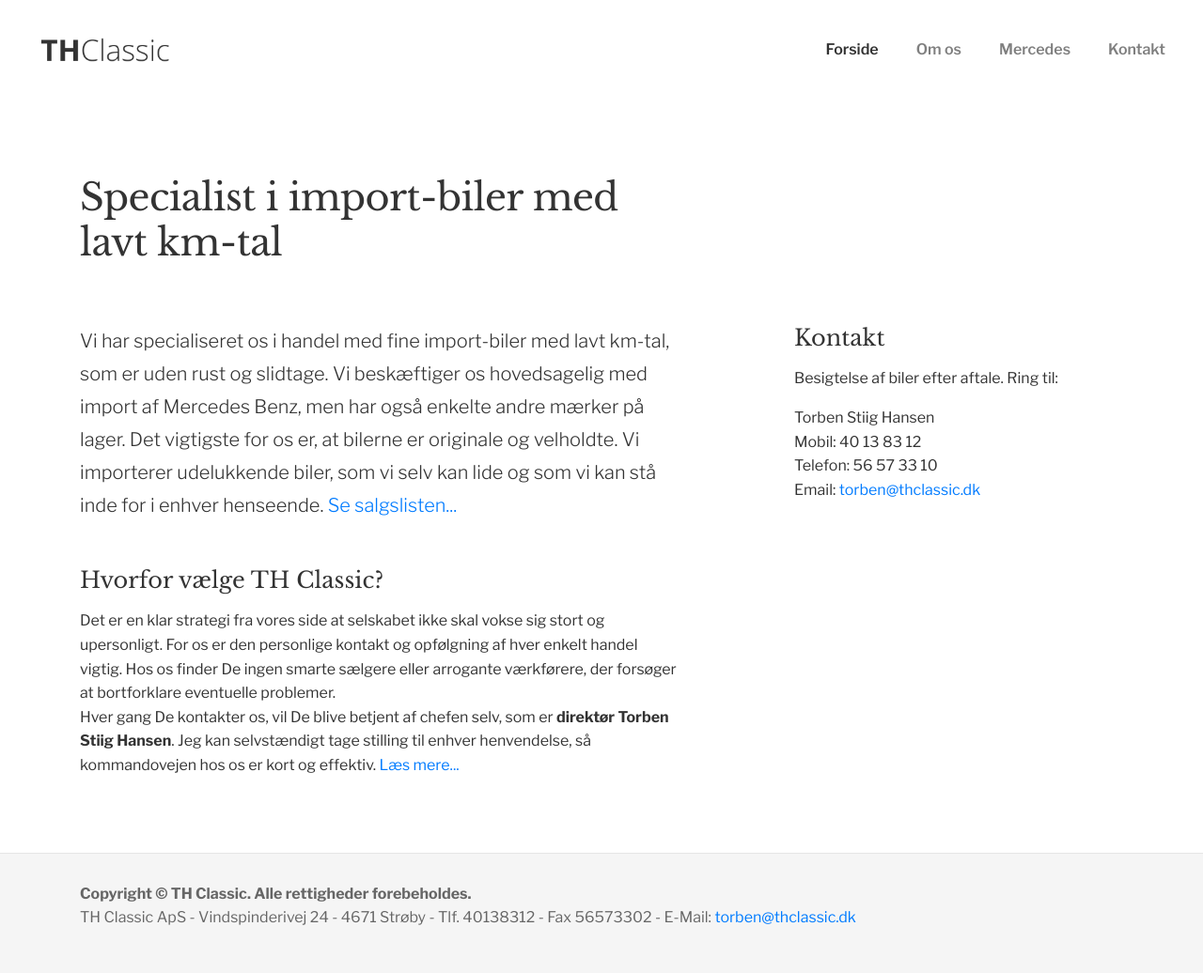
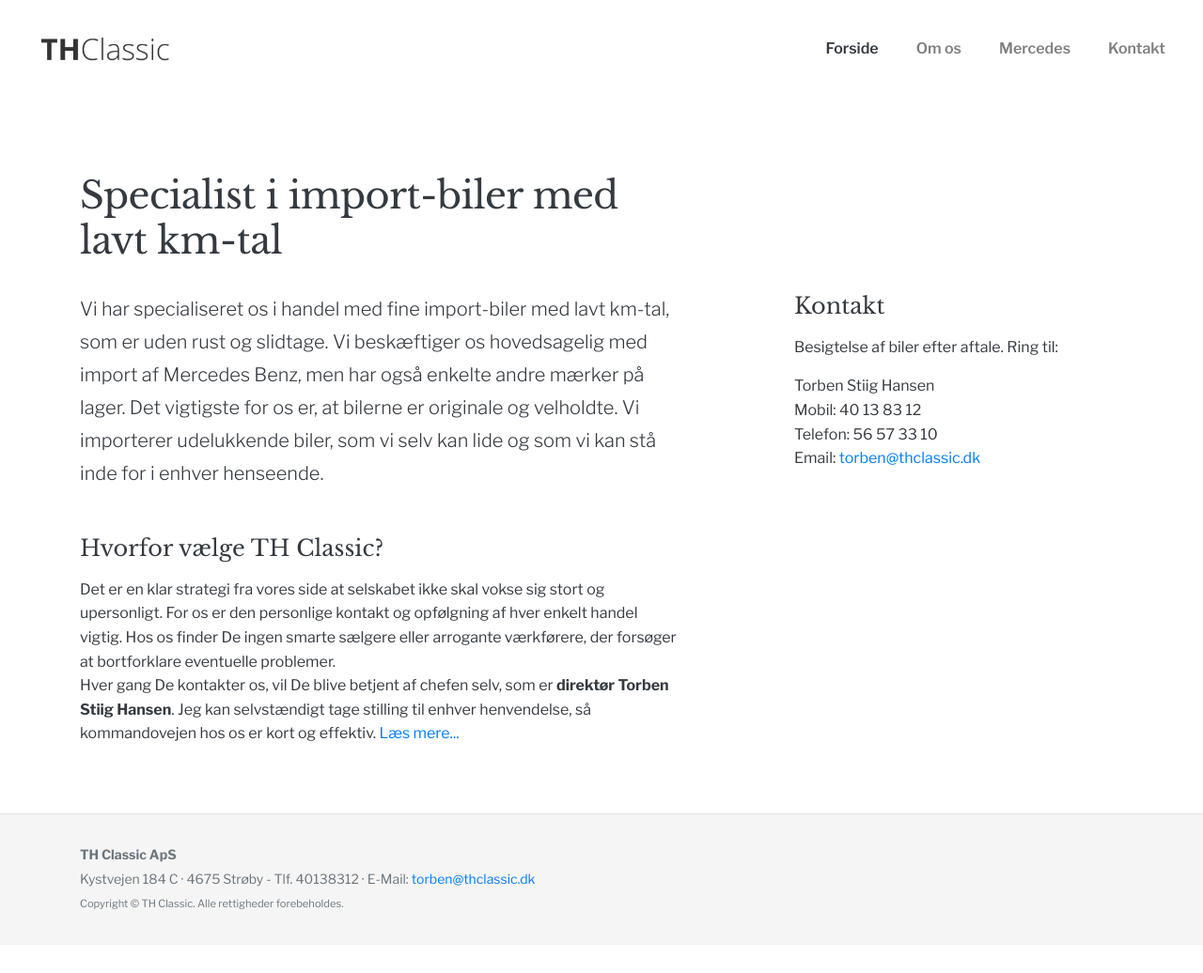
Before and after one commit to aakjaer/thclassic, a Jekyll site: the page built from index.html, in a window 1280 px wide. Shown: the whole page at 94% size. Built offline with Jekyll 4.4.1, drawn with Linux system fonts in a browser that asks for light colours; after the commit the page ends 1006 px from its top, so only the background shows below that.

Commit message:
Cleaning up and making things editable
Footer made “sticky”

```diff
--- a/_layouts/default.html
+++ b/_layouts/default.html
@@ -38,18 +38,17 @@
         </div>
     </header>
 
-    <div class="container">
-        <div role="main">
-            {{ content }}
-        </div>
+    <div class="main-content container" role="main">
+        {{ content }}
     </div>
 
     <footer>
         <div class="container">
-            <address>
-                <strong>Copyright © TH Classic. Alle rettigheder forebeholdes.</strong><br/>
-                TH Classic ApS - Vindspinderivej 24 - 4671 Strøby - Tlf. 40138312 - Fax 56573302 - E-Mail: <a href="mailto:#">torben@thclassic.dk</a>
-            </address>
+            <div class="editable">
+                <strong>TH Classic ApS</strong><br/>
+                Kystvejen 184 C · 4675 Strøby - Tlf. 40138312 · E-Mail: <a href="mailto:torben@thclassic.dk">torben@thclassic.dk</a><br/>
+                <small>Copyright © TH Classic. Alle rettigheder forebeholdes.</small>
+            </div>
         </div>
     </footer>
 
--- a/assets/scss/base.scss
+++ b/assets/scss/base.scss
@@ -1,13 +1,33 @@
+html, body {
+    height: 100%;
+}
+
 body {
+    display: flex;
+    flex-direction: column;
     line-height: 1.6em;
     font-family: "Libre Franklin", sans-serif;
-    color: #333;
+    color: var(--dark);
+}
+
+.main-content {
+    flex: 1 0 auto;
+}
+
+footer {
+    flex-shrink: 0;
+    margin-top: 4em;
+    font-size: 0.875rem;
+    padding: 30px 0;
+    border-top: 1px solid #e5e5e5;
+    background: #f5f5f5;
+    color: var(--gray);
 }
 
 
 //////////////////////////////////////////////
 
-// Navbar
+// Navbar (header)
 
 //////////////////////////////////////////////
 
@@ -16,6 +36,7 @@
     padding-bottom: 0;
 
     @media (min-width: 768px) {
+        height: 6.5rem;
         padding: 2rem 2.5rem;
 
         .nav-item + .nav-item {
@@ -38,7 +59,7 @@
 
     .navbar-toggler {
         border-color: transparent;
-        color: #333;
+        color: var(--dark);
     }
 
     .navbar-toggler-icon {
@@ -52,11 +73,15 @@
 body.about .nav-about .nav-link,
 body.mercedes .nav-mercedes .nav-link,
 body.contact .nav-contact .nav-link {
-    color: #333;
+    color: var(--dark);
 }
 
 
+//////////////////////////////////////////////
+
 // Typography
+
+//////////////////////////////////////////////
 
 h1,h2,h3,h4,h5 {
     margin-bottom: 1rem;
@@ -69,7 +94,6 @@
 }
 
 .intro {
-    margin-bottom: 2rem;
     padding: 1rem 0;
 
     h1 {
@@ -94,13 +118,6 @@
     line-height: 1.75em;
 }
 
-footer {
-    margin-top: 4em;
-    padding: 30px 0;
-    border-top: 1px solid #e5e5e5;
-    background: #f5f5f5;
-    color: #666;
-}
 
 .used-cars {
     width: 100%;
--- a/index.html
+++ b/index.html
@@ -4,7 +4,7 @@
 ---
 <div class="row">
 	<div class="col-md-7">
-		<div class="intro">
+		<div class="intro editable">
 			<h1>Specialist i import-biler med lavt km-tal</h1>
 		</div>
 	</div>
@@ -13,24 +13,28 @@
 <div class="row">
 	<div class="col-md-7">
 
-		<div class="lead">
-			Vi har specialiseret os i handel med fine import-biler med lavt km-tal, som er uden rust og slidtage. Vi beskæftiger os hovedsagelig med import af Mercedes Benz, men har også enkelte andre mærker på lager. Det vigtigste for os er, at bilerne er originale og velholdte. Vi importerer udelukkende biler, som vi selv kan lide og som vi kan stå inde for i enhver henseende. <a href="/salgsliste/">Se salgslisten...</a>
+		<div class="lead editable">
+			Vi har specialiseret os i handel med fine import-biler med lavt km-tal, som er uden rust og slidtage. Vi beskæftiger os hovedsagelig med import af Mercedes Benz, men har også enkelte andre mærker på lager. Det vigtigste for os er, at bilerne er originale og velholdte. Vi importerer udelukkende biler, som vi selv kan lide og som vi kan stå inde for i enhver henseende.
 		</div>
 
-		<div class="mt-5">
+		<div class="mt-5 editable">
 			<h4>Hvorfor vælge TH Classic?</h4>
 			<p>Det er en klar strategi fra vores side at selskabet ikke skal vokse sig stort og upersonligt. For os er den personlige kontakt og opfølgning af hver enkelt handel vigtig. Hos os finder De ingen smarte sælgere eller arrogante værkførere, der forsøger at bortforklare eventuelle problemer.<br/> Hver gang De kontakter os, vil De blive betjent af chefen selv, som er <strong>direktør Torben Stiig Hansen</strong>. Jeg kan selvstændigt tage stilling til enhver henvendelse, så kommandovejen hos os er kort og effektiv. <a href="/om/">Læs mere...</a></p>
 		</div>
 	</div>
 	<div class="col-md-4 offset-md-1">
-		<h4>Kontakt</h4>
-		<p>Besigtelse af biler efter aftale. Ring til:</p>
+		<div class="editable">
+			<h4>Kontakt</h4>
+			<p>Besigtelse af biler efter aftale. Ring til:</p>
+		</div>
 
 		<address>
-			Torben Stiig Hansen <br/>
-			Mobil: 40 13 83 12 <br/>
-			Telefon: 56 57 33 10 <br/>
-			Email: <a href="mailto:torben@thclassic.dk">torben@thclassic.dk</a><br/><br/>
+			<div class="editable">
+				Torben Stiig Hansen <br/>
+				Mobil: 40 13 83 12 <br/>
+				Telefon: 56 57 33 10 <br/>
+				Email: <a href="mailto:torben@thclassic.dk">torben@thclassic.dk</a>
+			</div>
 		</address>
 	</div>
 </div>
```
Also changed, not shown: _posts/2020-04-13-welcome-to-jekyll.markdown (deleted, +0 -29 lines), kontakt/index.html (+4 -9 lines), mercedes/index.html (+14 -9 lines), om/index.html (+6 -3 lines).
